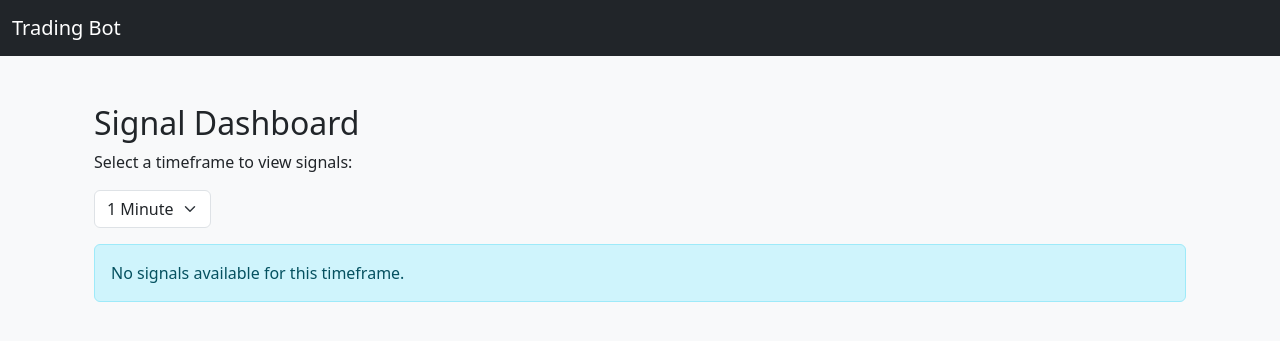
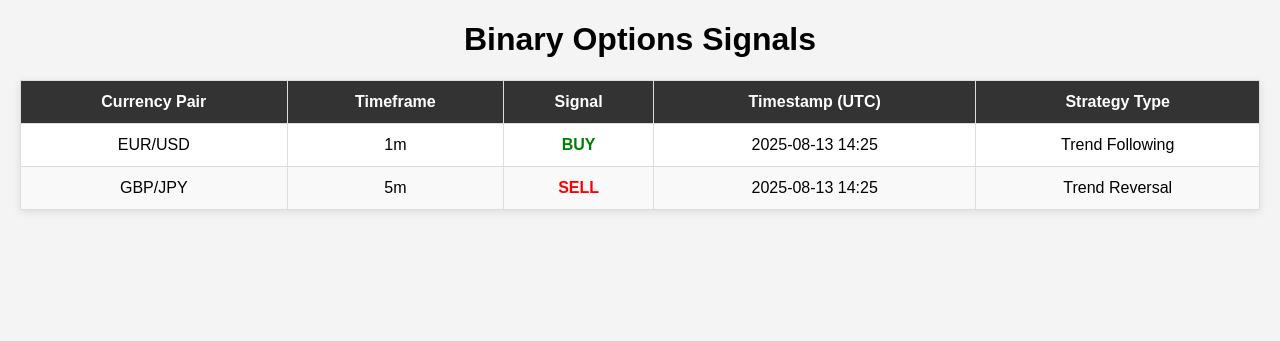
Before and after one commit to Judyk247/Binary-Signal-Bot, a Python web app: template templates/signal_table.html in a window 1280 px wide. Shown: the top 341 px of the page. Run offline with Jinja, Linux system fonts and the light colour scheme; the template is opened without the code that fills it, so the values that code supplies are empty.

Commit message:
signal_table.html

```diff
--- a/templates/signal_table.html
+++ b/templates/signal_table.html
@@ -1,52 +1,81 @@
-<!-- templates/signal_table.html -->
-{% extends 'base.html' %}
+<!DOCTYPE html>
+<html lang="en">
+<head>
+    <meta charset="UTF-8">
+    <title>Binary Options Signal Table</title>
+    <style>
+        body {
+            font-family: Arial, sans-serif;
+            margin: 20px;
+            background-color: #f4f4f4;
+        }
+        h1 {
+            text-align: center;
+        }
+        table {
+            width: 100%;
+            border-collapse: collapse;
+            margin-top: 20px;
+            background-color: white;
+            box-shadow: 0 2px 8px rgba(0,0,0,0.1);
+        }
+        th, td {
+            padding: 12px;
+            border: 1px solid #ddd;
+            text-align: center;
+        }
+        th {
+            background-color: #333;
+            color: white;
+        }
+        tr:nth-child(even) {
+            background-color: #f9f9f9;
+        }
+        .buy {
+            color: green;
+            font-weight: bold;
+        }
+        .sell {
+            color: red;
+            font-weight: bold;
+        }
+        .neutral {
+            color: #777;
+        }
+    </style>
+</head>
+<body>
 
-{% block content %}
-<div class="container mt-5">
-    <h2>Signal Dashboard</h2>
-    <p>Select a timeframe to view signals:</p>
-    <form method="GET" action="{{ url_for('dashboard') }}">
-        <select name="timeframe" onchange="this.form.submit()" class="form-select w-auto d-inline-block">
-            <option value="1min" {% if selected_timeframe == '1min' %}selected{% endif %}>1 Minute</option>
-            <option value="2min" {% if selected_timeframe == '2min' %}selected{% endif %}>2 Minute</option>
-            <option value="3min" {% if selected_timeframe == '3min' %}selected{% endif %}>3 Minute</option>
-            <option value="5min" {% if selected_timeframe == '5min' %}selected{% endif %}>5 Minute</option>
-        </select>
-    </form>
+    <h1>Binary Options Signals</h1>
 
-    {% if signals %}
-    <table class="table table-bordered table-striped mt-3">
-        <thead class="table-dark">
+    <table>
+        <thead>
             <tr>
-                <th>Symbol</th>
-                <th>Direction</th>
+                <th>Currency Pair</th>
                 <th>Timeframe</th>
-                <th>Time</th>
-                <th>Approve</th>
+                <th>Signal</th>
+                <th>Timestamp (UTC)</th>
+                <th>Strategy Type</th>
             </tr>
         </thead>
         <tbody>
-            {% for signal in signals %}
+            <!-- Example Row -->
             <tr>
-                <td>{{ signal.symbol }}</td>
-                <td>{{ signal.direction }}</td>
-                <td>{{ signal.timeframe }}</td>
-                <td>{{ signal.time }}</td>
-                <td>
-                    <form method="POST" action="{{ url_for('approve_signal') }}">
-                        <input type="hidden" name="symbol" value="{{ signal.symbol }}">
-                        <input type="hidden" name="direction" value="{{ signal.direction }}">
-                        <input type="hidden" name="timeframe" value="{{ signal.timeframe }}">
-                        <input type="hidden" name="time" value="{{ signal.time }}">
-                        <button type="submit" class="btn btn-success btn-sm">Send to Telegram</button>
-                    </form>
-                </td>
+                <td>EUR/USD</td>
+                <td>1m</td>
+                <td class="buy">BUY</td>
+                <td>2025-08-13 14:25</td>
+                <td>Trend Following</td>
             </tr>
-            {% endfor %}
+            <tr>
+                <td>GBP/JPY</td>
+                <td>5m</td>
+                <td class="sell">SELL</td>
+                <td>2025-08-13 14:25</td>
+                <td>Trend Reversal</td>
+            </tr>
         </tbody>
     </table>
-    {% else %}
-    <div class="alert alert-info mt-3">No signals available for this timeframe.</div>
-    {% endif %}
-</div>
-{% endblock %}
+
+</body>
+</html>
```
